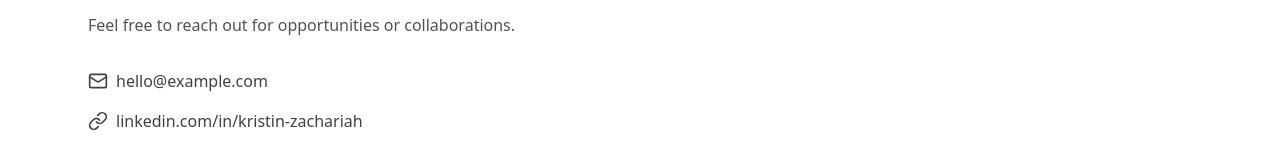
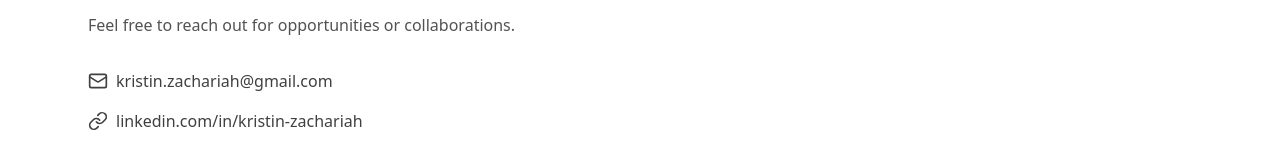
Before and after one commit to zachaa2/kristin-portfolio, a React (Vite) app: page /contact in a window 1280 px wide. Shown: the part 156-315 px from the top of the page. Built offline with nearby package versions, Linux system fonts and the light colour scheme.

Commit message:
add email

```diff
--- a/src/pages/Contact.tsx
+++ b/src/pages/Contact.tsx
@@ -10,11 +10,11 @@ function Contact() {
 
       <div className="mt-8 flex flex-col gap-4">
         <a
-          href="mailto:hello@example.com"
+          href="mailto:kristin.zachariah@gmail.com"
           className="inline-flex w-fit items-center gap-2 text-neutral-700 hover:text-accent-600"
         >
           <Mail size={20} />
-          hello@example.com
+          kristin.zachariah@gmail.com
         </a>
         <a
           href="https://linkedin.com/in/kristin-zachariah"
```
